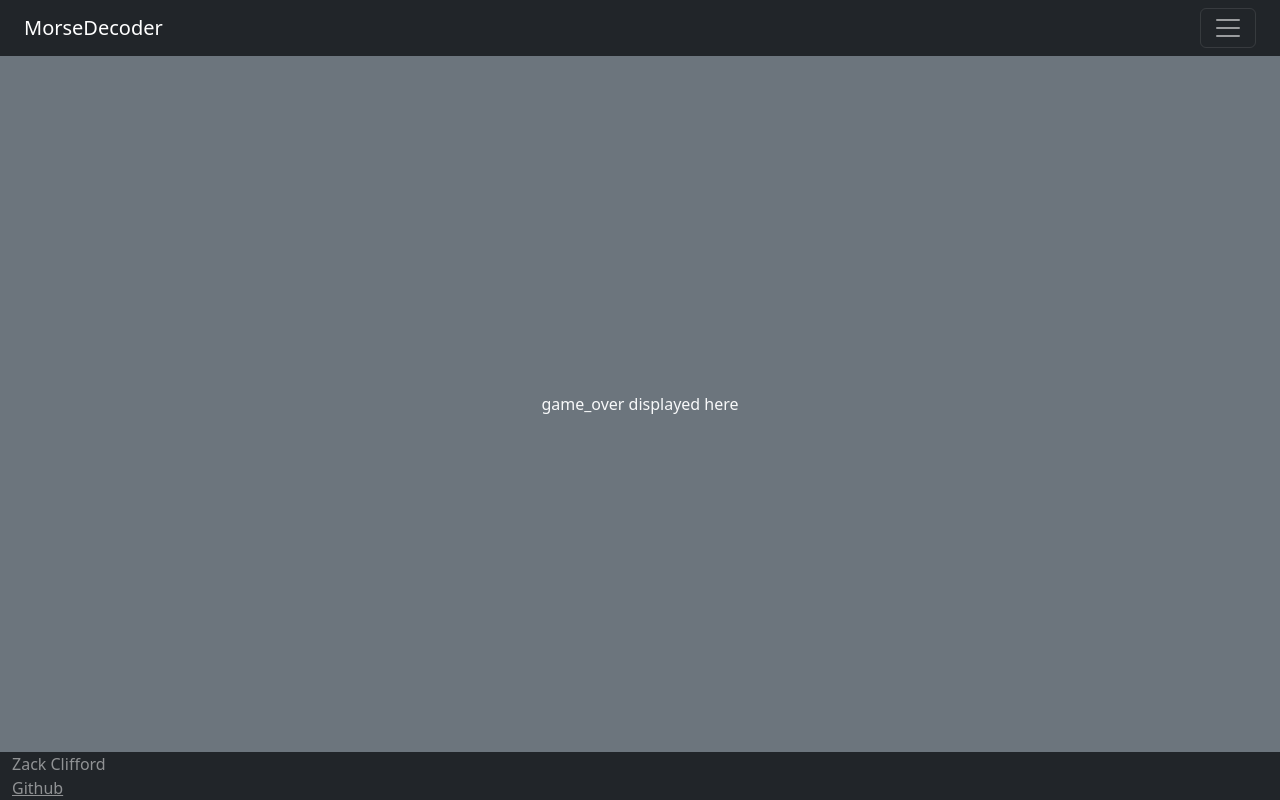
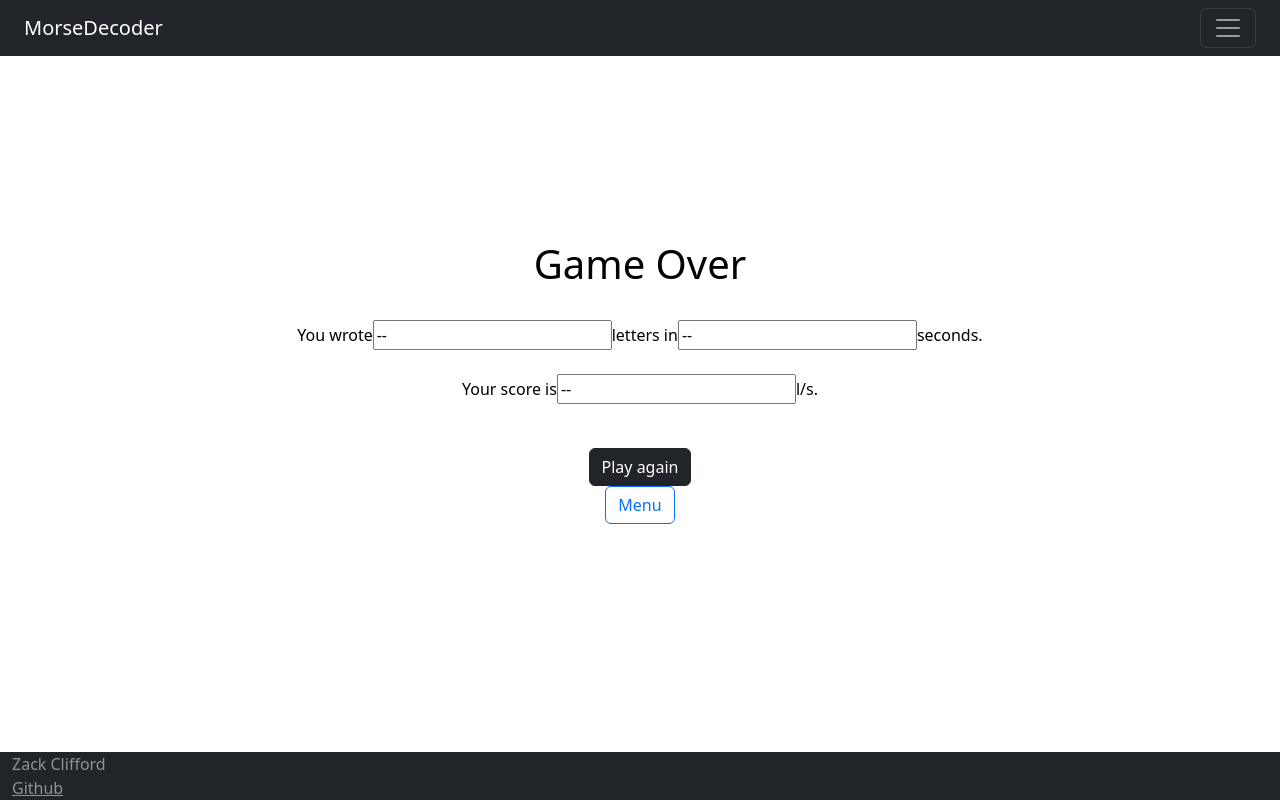
Before and after one commit to CobaltTarantula/startup, a React (Vite) app: page /game_over in a window 1280 px wide. Built offline with nearby package versions, Linux system fonts and the light colour scheme.

Commit message:
convert html to jsx

```diff
--- a/src/app.css
+++ b/src/app.css
@@ -6,6 +6,8 @@ main {
     height: calc(100vh - 150px); /* Account for header and footer height */
     margin: 0;
     flex-grow: 1;
+    background-color: white;
+    color: black;
 }
 
 .body {
@@ -36,7 +38,6 @@ form {
 }
 
 footer {
-    background: #000;
     color: white;
     width: 100%;
 }
--- a/src/english-morse/english-morse.html
+++ b/src/english-morse/english-morse.html
@@ -90,7 +90,7 @@
       <div>
         <label for="count">English to Morse code:</label>
         <br />
-        <input class="form-control form-control-lg" type="text" placeholder="--/---/.-./.../." aria-label=".form-control-lg example">
+        <input class="form-control form-control-lg" type="text" placeholder="--/---/.-./.../." aria-label=".form-control-lg example"/>
       </div>
     </main>
 
--- a/src/english-morse/english-morse.jsx
+++ b/src/english-morse/english-morse.jsx
@@ -2,8 +2,28 @@ import React from 'react';
 
 export function English_Morse() {
   return (
-    <main className='container-fluid bg-secondary text-center'>
-      <div>english-morse displayed here</div>
+    <main>
+      <h1>Code!</h1>
+
+      <div>
+      <span>⏰</span>
+      00:00
+      </div>
+
+      <br />
+
+      <div id="quote" className="h-center">
+        <div>Words are cheap. Show me the code.</div>
+        <div>- Linus Torvalds</div>
+      </div>
+
+      <br />
+
+      <div>
+        <label for="count">English to Morse code:</label>
+        <br />
+        <input className="form-control form-control-lg" type="text" placeholder="--/---/.-./.../." aria-label=".form-control-lg example"/>
+      </div>
     </main>
   );
 }
--- a/src/game-over/game_over.jsx
+++ b/src/game-over/game_over.jsx
@@ -2,8 +2,32 @@ import React from 'react';
 
 export function Game_Over() {
   return (
-    <main className='container-fluid bg-secondary text-center'>
-      <div>game_over displayed here</div>
+    <main>
+      <div className="h-center">
+        <h1>Game Over</h1>
+        <br />
+        <label for="count"></label>
+        You wrote
+        <input type="text" id="letters" value="--" readonly />
+        letters in
+        <input type="text" id="seconds" value="--" readonly />
+        seconds.
+        <br />
+        <br />
+        Your score is
+        <input type="text" id="score" value="--" readonly />
+        l/s.
+      </div>
+
+      <br />
+
+      <div className = "h-center">
+        <button type="button" className="btn btn-dark">Play again</button>
+        <br />
+        <button type="button" className="btn btn-outline-primary">Menu</button>
+      </div>
+
+      <br />
     </main>
   );
 }
--- a/src/key/key.jsx
+++ b/src/key/key.jsx
@@ -2,8 +2,20 @@ import React from 'react';
 
 export function Key() {
   return (
-    <main className='container-fluid bg-secondary text-center'>
-      <div>key displayed here</div>
+    <main>
+      <div id="picture" className="picture-box"><img width="400px" src="https://upload.wikimedia.org/wikipedia/commons/b/b5/International_Morse_Code.svg" alt="random" /></div>
+
+      <table className="table table-sm table-bordered" border = "1">
+        <tr>
+          <td> / </td>
+          <td> space between letters </td>
+        </tr>
+        <tr>
+          <td> // </td>
+          <td> space between words </td>
+        </tr>
+      </table>
+
     </main>
   );
 }
--- a/src/login/login.jsx
+++ b/src/login/login.jsx
@@ -2,8 +2,22 @@ import React from 'react';
 
 export function Login() {
   return (
-    <main className='container-fluid bg-secondary text-center'>
-      <div>login displayed here</div>
+    <main>
+      <h1 className="h-center">Welcome to Morse Decoder</h1>
+      <form method="get" action="play.html">
+        <div>
+          <span>@</span>
+          <input id="email" type="text" placeholder="your@email.com" />
+        </div>
+        <div>
+          <span>🔒</span>
+          <input id="password" type="password" placeholder="password" />
+        </div>
+        <div>
+          <button type="button" className="btn btn-primary btn-sm">Login</button>
+          <button type="button" className="btn btn-primary btn-sm">Create</button>
+        </div>
+      </form>
     </main>
   );
 }
--- a/src/morse-english/morse-english.jsx
+++ b/src/morse-english/morse-english.jsx
@@ -2,8 +2,28 @@ import React from 'react';
 
 export function Morse_English() {
   return (
-    <main className='container-fluid bg-secondary text-center'>
-      <div>morse-english displayed here</div>
+    <main>
+      <h1>Decode!</h1>
+
+      <div>
+      <span>⏰</span>
+      00:00
+      </div>
+
+      <br />
+
+      <div id="quote" className="h-center">
+        <div>.-- --- .-. -.. ... / .- .-. . / -.-. .... . .- .--. / ... .... --- .-- / -- . / - .... . / -.-. --- -.. .</div>
+        <div>- Linus Torvalds</div>
+      </div>
+
+      <br />
+
+      <div>
+        <label for="count">Morse code to English:</label>
+        <br />
+        <input class="form-control form-control-lg" type="text" placeholder="English" aria-label=".form-control-lg example"></input>
+      </div>
     </main>
   );
 }
--- a/src/play/play.html
+++ b/src/play/play.html
@@ -60,13 +60,13 @@
       <br />
 
       <div>
-        <button type="button" class="btn btn-dark btn-lg">Code<br>(English to Morse code)</button>
+        <button type="button" class="btn btn-dark btn-lg">Code<br/>(English to Morse code)</button>
       </div>
 
       <br />
 
       <div>
-        <button type="button" class="btn btn-outline-primary btn-lg">Decode<br>(Morse code to English)</button>
+        <button type="button" class="btn btn-outline-primary btn-lg">Decode<br/>(Morse code to English)</button>
       </div>
 
       <br />
--- a/src/play/play.jsx
+++ b/src/play/play.jsx
@@ -2,8 +2,21 @@ import React from 'react';
 
 export function Play() {
   return (
-    <main className='container-fluid bg-secondary text-center'>
-      <div>play displayed here</div>
+    <main>
+      <br />
+
+      <div>
+        <button type="button" className="btn btn-dark btn-lg">Code<br/>(English to Morse code)</button>
+      </div>
+
+      <br />
+
+      <div>
+        <button type="button" className="btn btn-outline-primary btn-lg">Decode<br/>(Morse code to English)</button>
+      </div>
+
+      <br />
+
     </main>
   );
 }
```
